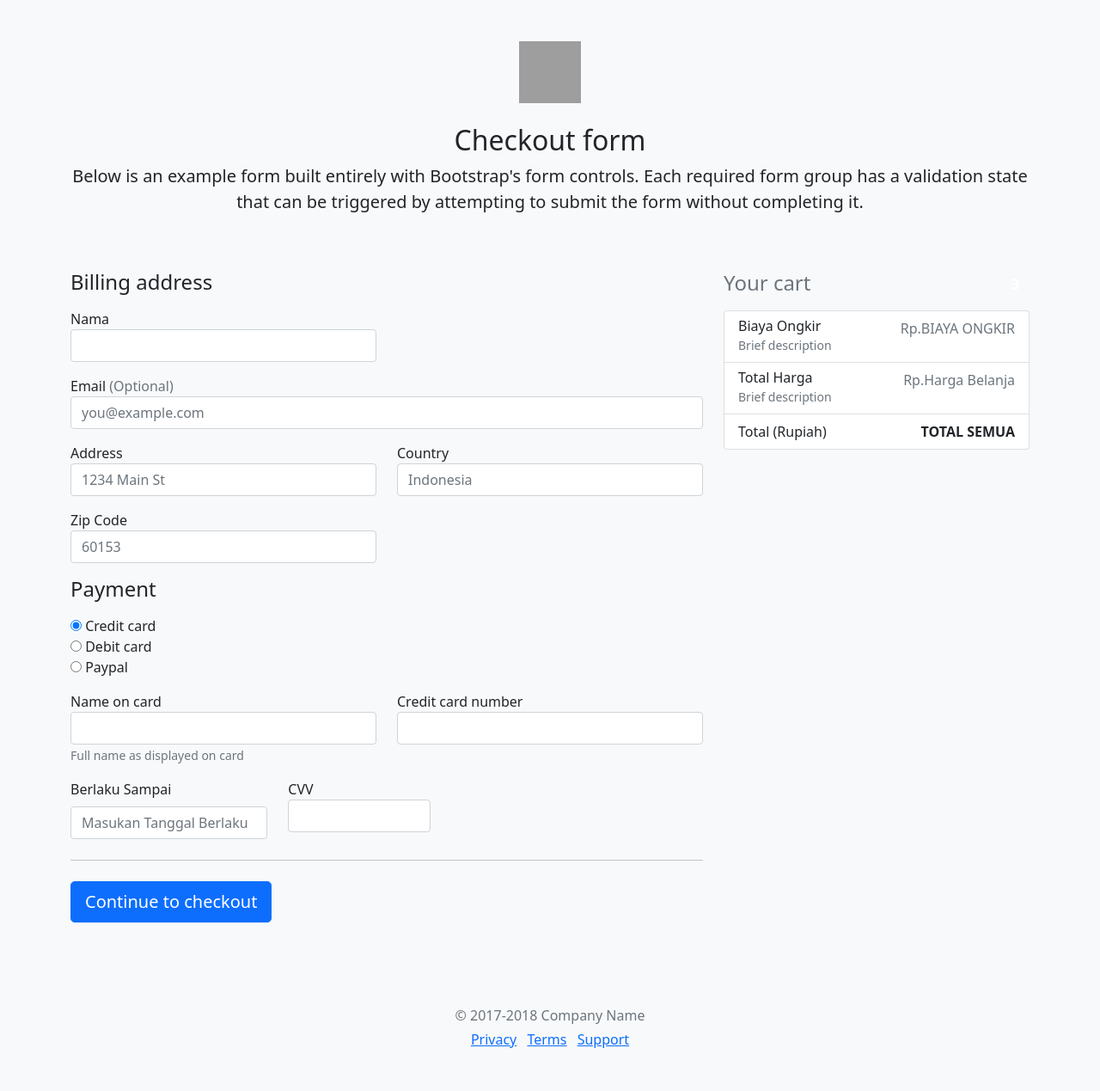
After one commit to Rendy-Yusuf-Prasetyo/FLOWER-SHOP, a PHP site: page /checkout.php in a window 1280 px wide. The commit adds this page. Shown: the whole page at 86% size. Run offline with PHP 8.4, Linux system fonts and the light colour scheme; some libraries are stand-ins or nearby versions; grey boxes are pictures that could not be loaded.

Commit message:
TInggal Checkout aja

```diff
--- /dev/null
+++ b/checkout.php
@@ -0,0 +1,207 @@
+<?php
+include "config.php";
+
+?>
+<!doctype html>
+<html lang="en">
+  <head>
+    <meta charset="utf-8">
+    <meta name="viewport" content="width=device-width, initial-scale=1, shrink-to-fit=no">
+    <meta name="description" content="">
+    <meta name="author" content="">
+    <link rel="icon" href="/docs/4.0/assets/img/favicons/favicon.ico">
+
+    <title>Checkout example for Bootstrap</title>
+
+    <link href="https://cdn.jsdelivr.net/npm/bootstrap@5.0.1/dist/css/bootstrap.min.css" rel="stylesheet" integrity="sha384-+0n0xVW2eSR5OomGNYDnhzAbDsOXxcvSN1TPprVMTNDbiYZCxYbOOl7+AMvyTG2x" crossorigin="anonymous">
+    <script src="https://cdn.jsdelivr.net/npm/bootstrap@5.0.1/dist/js/bootstrap.bundle.min.js" integrity="sha384-gtEjrD/SeCtmISkJkNUaaKMoLD0//ElJ19smozuHV6z3Iehds+3Ulb9Bn9Plx0x4" crossorigin="anonymous"></script>
+  </head>
+
+  <body class="bg-light">
+
+    <div class="container">
+      <div class="py-5 text-center">
+        <img class="d-block mx-auto mb-4" src="https://getbootstrap.com/docs/4.0/assets/brand/bootstrap-solid.svg" alt="" width="72" height="72">
+        <h2>Checkout form</h2>
+        <p class="lead">Below is an example form built entirely with Bootstrap's form controls. Each required form group has a validation state that can be triggered by attempting to submit the form without completing it.</p>
+      </div>
+
+      <div class="row">
+        <div class="col-md-4 order-md-2 mb-4">
+          <h4 class="d-flex justify-content-between align-items-center mb-3">
+            <span class="text-muted">Your cart</span>
+            <span class="badge badge-secondary badge-pill">3</span>
+          </h4>
+          <ul class="list-group mb-3">
+
+            <li class="list-group-item d-flex justify-content-between lh-condensed">
+              <div>
+                <h6 class="my-0">Biaya Ongkir</h6>
+                <small class="text-muted">Brief description</small>
+              </div>
+              <span class="text-muted">Rp.BIAYA ONGKIR</span>
+            </li>
+            <li class="list-group-item d-flex justify-content-between lh-condensed">
+              <div>
+                <h6 class="my-0">Total Harga</h6>
+                <small class="text-muted">Brief description</small>
+              </div>
+              <span class="text-muted">Rp.Harga Belanja</span>
+            </li>
+            <li class="list-group-item d-flex justify-content-between">
+              <span>Total (Rupiah)</span>
+              <strong>TOTAL SEMUA</strong>
+            </li>
+          </ul>
+        </div>
+        <div class="col-md-8 order-md-1">
+          <h4 class="mb-3">Billing address</h4>
+          <form action="" method="post">
+            <div class="row">
+              <div class="col-md-6 mb-3">
+                <label for="firstName">Nama</label>
+                <input type="text" class="form-control" name="nama" id="firstName" placeholder="" value="" required>
+                <div class="invalid-feedback">
+                  Valid first name is required.
+                </div>
+              </div>
+            </div>
+
+            <div class="mb-3">
+              <label for="email">Email <span class="text-muted">(Optional)</span></label>
+              <input type="email" class="form-control" name="email" id="email" placeholder="you@example.com">
+              <div class="invalid-feedback">
+                Please enter your shipping address.
+              </div>
+            </div>
+
+            <div class="row">
+              <div class="col-md-6 mb-3">
+                <label for="address">Address</label>
+                <input type="text" class="form-control" id="address" placeholder="1234 Main St" name="address" required>
+                  <!-- <small class="text-muted">Full name as displayed on card</small> -->
+                <div class="invalid-feedback">
+                  Name on card is required
+                </div>
+              </div>
+              <div class="col-md-6 mb-3">
+                <label for="country">Country</label>
+                  <input type="text" class="form-control" id="country" placeholder="Indonesia" name="country" required>
+                    <!-- <small class="text-muted">Full name as displayed on card</small> -->
+                  <div class="invalid-feedback">
+                    Country name is required
+                  </div>
+              </div>
+              <div class="col-md-6 mb-3">
+                <label for="zip">Zip Code</label>
+                  <input type="text" class="form-control" id="zip" placeholder="60153" name="zip" required>
+                    <!-- <small class="text-muted">Full name as displayed on card</small> -->
+                  <div class="invalid-feedback">
+                    Zip is required
+                  </div>
+              </div>
+            </div>
+
+            <h4 class="mb-3">Payment</h4>
+
+            <div class="d-block my-3">
+              <div class="custom-control custom-radio">
+                <input id="credit" name="paymentMethod" type="radio" class="custom-control-input" value="Credit Card" checked required>
+                <label class="custom-control-label" for="credit">Credit card</label>
+              </div>
+              <div class="custom-control custom-radio">
+                <input id="debit" name="paymentMethod" type="radio" class="custom-control-input" value="Debit Card" required>
+                <label class="custom-control-label" for="debit">Debit card</label>
+              </div>
+              <div class="custom-control custom-radio">
+                <input id="paypal" name="paymentMethod" type="radio" class="custom-control-input" value="Paypal" required>
+                <label class="custom-control-label" for="paypal">Paypal</label>
+              </div>
+            </div>
+            <div class="row">
+              <div class="col-md-6 mb-3">
+                <label for="cc-name">Name on card</label>
+                <input type="text" class="form-control" name="nama_card" id="cc-name" placeholder="" required>
+                <small class="text-muted">Full name as displayed on card</small>
+                <div class="invalid-feedback">
+                  Name on card is required
+                </div>
+              </div>
+              <div class="col-md-6 mb-3">
+                <label for="cc-number">Credit card number</label>
+                <input type="text" class="form-control" name="credit_cart_number" id="cc-number" placeholder="" required>
+                <div class="invalid-feedback">
+                  Credit card number is required
+                </div>
+              </div>
+            </div>
+            <div class="row">
+            <div class="col-4 col-4">
+              <label class="form-label">Berlaku Sampai</label>
+                <input type="text" class="form-control datepicker" name="tglBerlaku" placeholder="Masukan Tanggal Berlaku" required>
+                        <script type="text/javascript">
+                            $(function(){
+                                $(".datepicker").datepicker({
+                                    format: 'dd-mm-yy',
+                                    autoclose: true,
+                                    todayHighLight: true,
+                                });
+                            });
+                        </script>
+                  </div>
+              <div class="col-md-3 mb-3">
+                <label for="cc-expiration">CVV</label>
+                <input type="text" class="form-control" id="cc-cvv" name="CVV" placeholder="" required>
+                <div class="invalid-feedback">
+                  Security code required
+                </div>
+              </div>
+            </div>
+            <hr class="mb-4">
+            <button class="btn btn-primary btn-lg btn-block" type="submit">Continue to checkout</button>
+          </form>
+        </div>
+      </div>
+
+      <footer class="my-5 pt-5 text-muted text-center text-small">
+        <p class="mb-1">&copy; 2017-2018 Company Name</p>
+        <ul class="list-inline">
+          <li class="list-inline-item"><a href="#">Privacy</a></li>
+          <li class="list-inline-item"><a href="#">Terms</a></li>
+          <li class="list-inline-item"><a href="#">Support</a></li>
+        </ul>
+      </footer>
+    </div>
+
+    <!-- Bootstrap core JavaScript
+    ================================================== -->
+    <!-- Placed at the end of the document so the pages load faster -->
+    <script src="https://code.jquery.com/jquery-3.2.1.slim.min.js" integrity="sha384-KJ3o2DKtIkvYIK3UENzmM7KCkRr/rE9/Qpg6aAZGJwFDMVNA/GpGFF93hXpG5KkN" crossorigin="anonymous"></script>
+    <script>window.jQuery || document.write('<script src="../../assets/js/vendor/jquery-slim.min.js"><\/script>')</script>
+    <script src="../../assets/js/vendor/popper.min.js"></script>
+    <script src="../../dist/js/bootstrap.min.js"></script>
+    <script src="../../assets/js/vendor/holder.min.js"></script>
+    <script>
+      // Example starter JavaScript for disabling form submissions if there are invalid fields
+      (function() {
+        'use strict';
+
+        window.addEventListener('load', function() {
+          // Fetch all the forms we want to apply custom Bootstrap validation styles to
+          var forms = document.getElementsByClassName('needs-validation');
+
+          // Loop over them and prevent submission
+          var validation = Array.prototype.filter.call(forms, function(form) {
+            form.addEventListener('submit', function(event) {
+              if (form.checkValidity() === false) {
+                event.preventDefault();
+                event.stopPropagation();
+              }
+              form.classList.add('was-validated');
+            }, false);
+          });
+        }, false);
+      })();
+    </script>
+  </body>
+</html>
```
Also changed, not shown: Keranjang/index.php (+143 -165 lines), PRODUCT/index.php (+5 -6 lines), checkout/index.php (renamed from checkout/index.html, +7 -7 lines), note.txt (+19 -0 lines), tambah-cart.php (+51 -15 lines), foto/lavendar.png (renamed from gambar/lavendar.png), foto/mawar biru.jpg (renamed from gambar/mawar biru.jpg).
